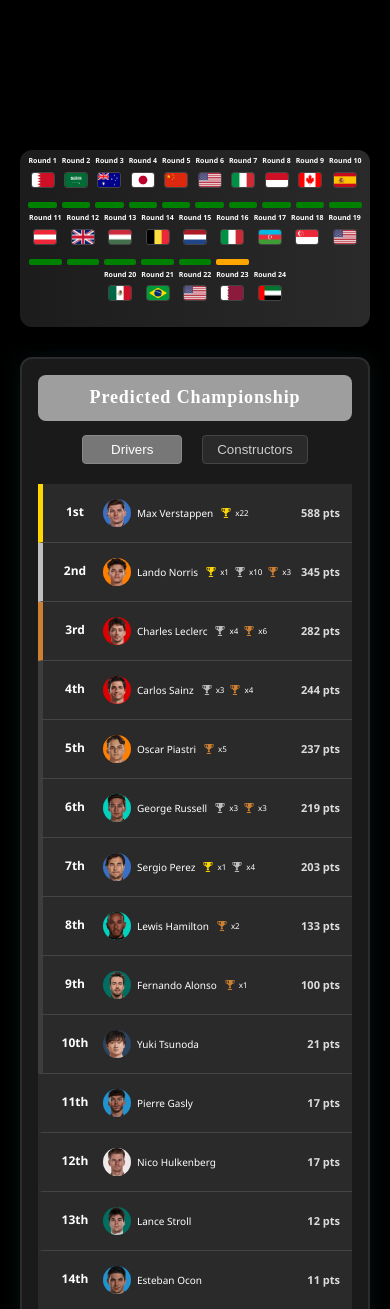
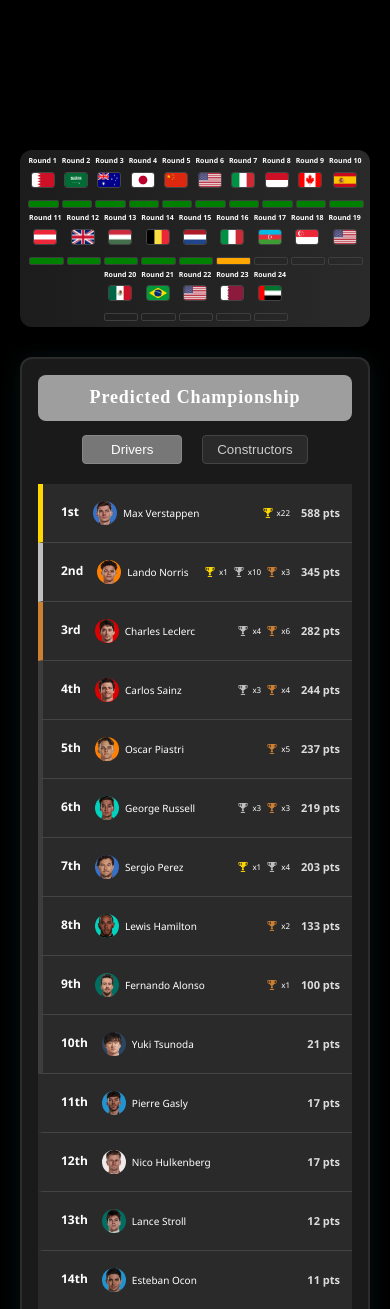
Before and after one commit to Fin250/F1-Constellations, a Flask app: page / in a window 390 px wide; the page is wider, and only the part inside the window is pictured. Shown: the part 726-2035 px from the top of that part. Run offline with Flask 3, Linux system fonts and the light colour scheme; grey boxes are pictures that could not be loaded.

Commit message:
Realigned podium stats and restyled quickpick flags

```diff
--- a/static/scripts/home.js
+++ b/static/scripts/home.js
@@ -421,6 +421,8 @@ function createPredictionItem(
     nameSpan.textContent = name;
     driverInfo.appendChild(nameSpan);
 
+    li.appendChild(driverInfo);
+
     const podiumWrapper = document.createElement("div");
     podiumWrapper.classList.add("podium-wrapper");
 
@@ -472,9 +474,7 @@ function createPredictionItem(
       podiumWrapper.appendChild(thirdsWrapper);
     }
 
-    driverInfo.appendChild(podiumWrapper);
-
-    li.appendChild(driverInfo);
+    li.appendChild(podiumWrapper);
 
     if (showMetric) {
         const metricWrapper = document.createElement("div");
--- a/static/track.css
+++ b/static/track.css
@@ -532,6 +532,7 @@ header {
   width: 100%;
   background: transparent;
   border-radius: 2px;
+  border: 1px solid #3e3e3e;
 }
 
 .quickpick-item.upcoming::after {
@@ -954,7 +955,7 @@ header {
   align-items: center;
   justify-content: center;
   gap: 16px;
-  margin-left: 20px;
+  margin-right: 40px;
 }
 
 .firsts-wrapper,
@@ -1712,7 +1713,7 @@ i {
     font-size: 10px;
   }
   .podium-wrapper {
-    margin-left: 4px;
+    margin-right: 4px;
     gap: 8px;
   }
   .trophy-icon {
@@ -1801,6 +1802,8 @@ i {
   .position {
     font-size: 12px;
     min-width: 20px;
+    width: auto;
+    padding: 6px;
   }
   .position-wrapper .change-icon {
     width: 12px;
@@ -1814,15 +1817,15 @@ i {
   .driver-info img,
   .constructor-info img,
   .image-wrapper {
-    width: 28px;
-    height: 28px;
+    width: 24px;
+    height: 24px;
   }
   .driver-info span,
   .constructor-info span {
     font-size: 10px;
   }
   .podium-wrapper {
-    margin-left: 2px;
+    margin-right: 2px;
     gap: 6px;
   }
   .trophy-icon {
```
